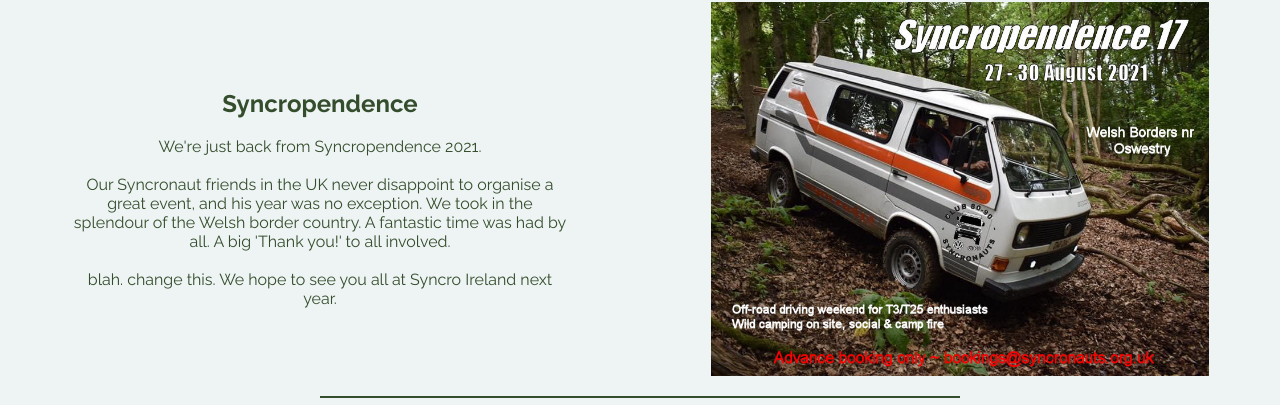
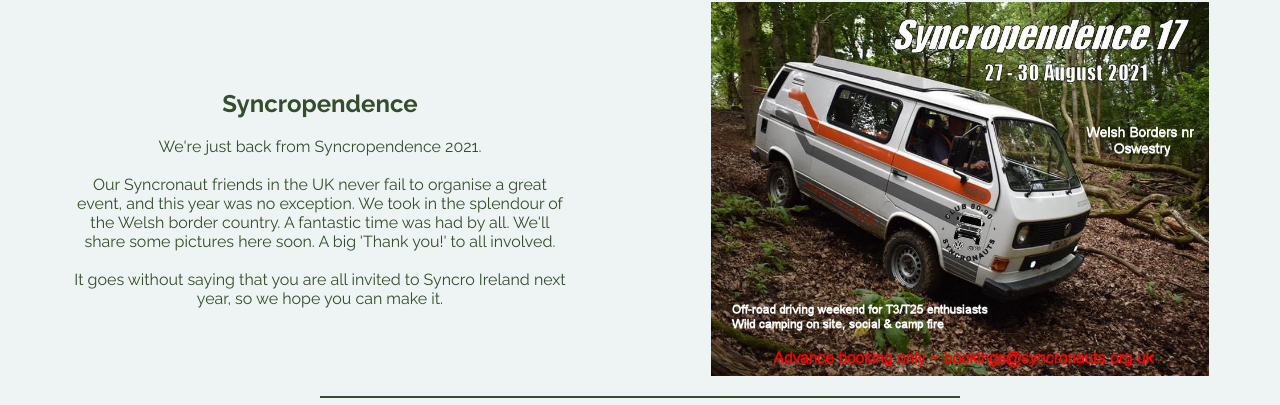
Before and after one commit to davewatters/syncro-ireland, a plain HTML site: page events.html in a window 1280 px wide. Shown: the part 579-984 px from the top of the page. Drawn offline with Linux system fonts and the light colour scheme.

```diff
--- a/events.html
+++ b/events.html
@@ -95,13 +95,13 @@
                     We're just back from Syncropendence 2021.
                 </p>
                 <br>
-                <p>Our Syncronaut friends in the UK never disappoint to organise a great event,
-                    and his year was no exception. We took in the splendour of the Welsh border country.
-                    A fantastic time was had by all.  A big 'Thank you!' to all involved.
+                <p>Our Syncronaut friends in the UK never fail to organise a great event,
+                    and this year was no exception. We took in the splendour of the Welsh border country.
+                    A fantastic time was had by all. We'll share some pictures here soon. A big 'Thank you!' to all involved.
                 </p>
                 <br>
                 <p>
-                    blah. change this. We hope to see you all at Syncro Ireland next year.
+                    It goes without saying that you are all invited to Syncro Ireland next year, so we hope you can make it.
                 </p>
             </div>
         </div>
```
Also changed, not shown: index.html (+1 -1 lines), assets/images/itsa-dogs-life-2.jpg (added), assets/images/syncro-red-enterswater.jpg, assets/images/syncro-surf-2.jpg (added), assets/images/syncro-surf.jpg (deleted), assets/images/vw-mountains-4x4.jpeg, docs/ci-pp1-syncro-ireland-responsive-mockup.png, docs/events-news.png, docs/form-data-validation.png, docs/hero-only.png, docs/main-intro.png, docs/signup-page.png, 2 other files.
